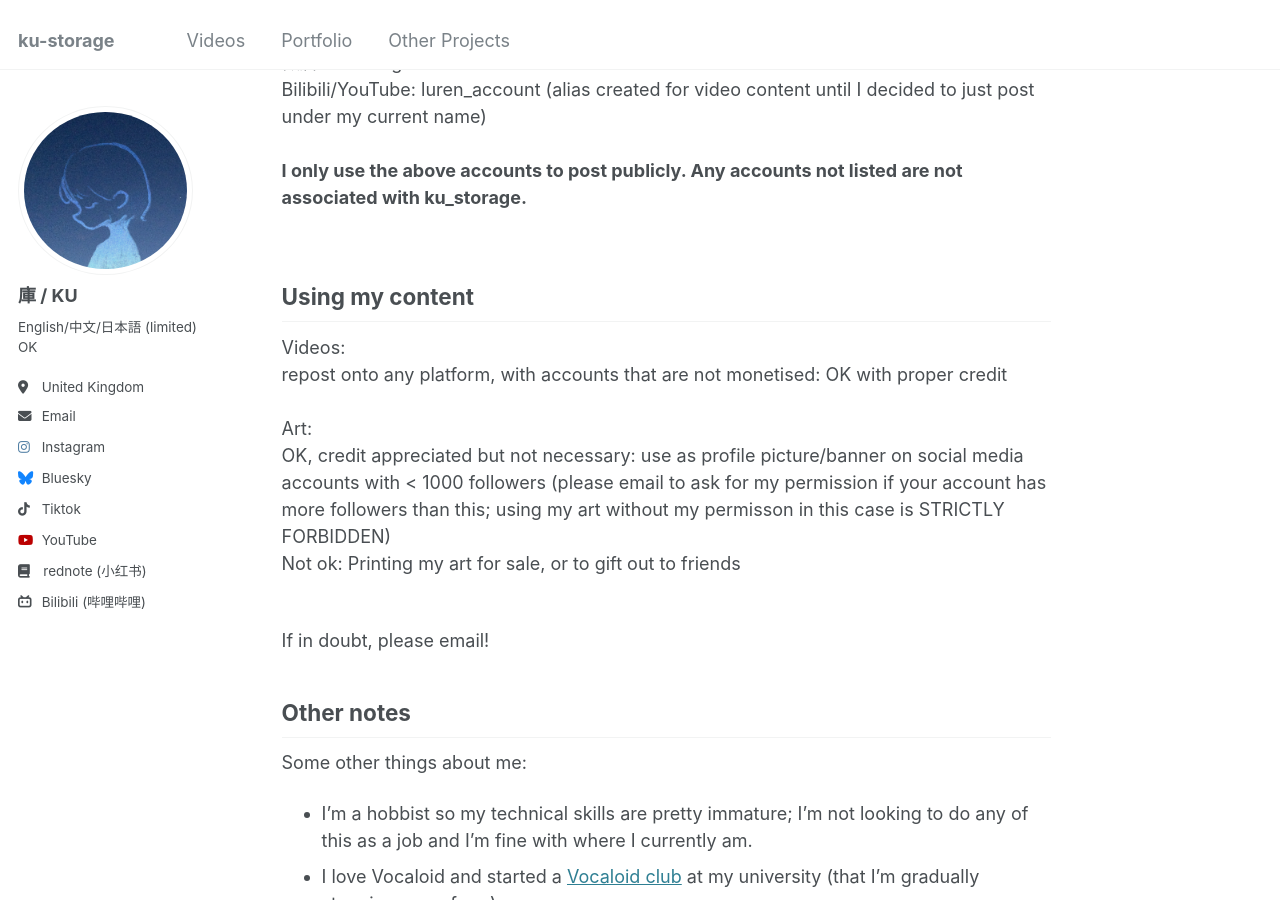
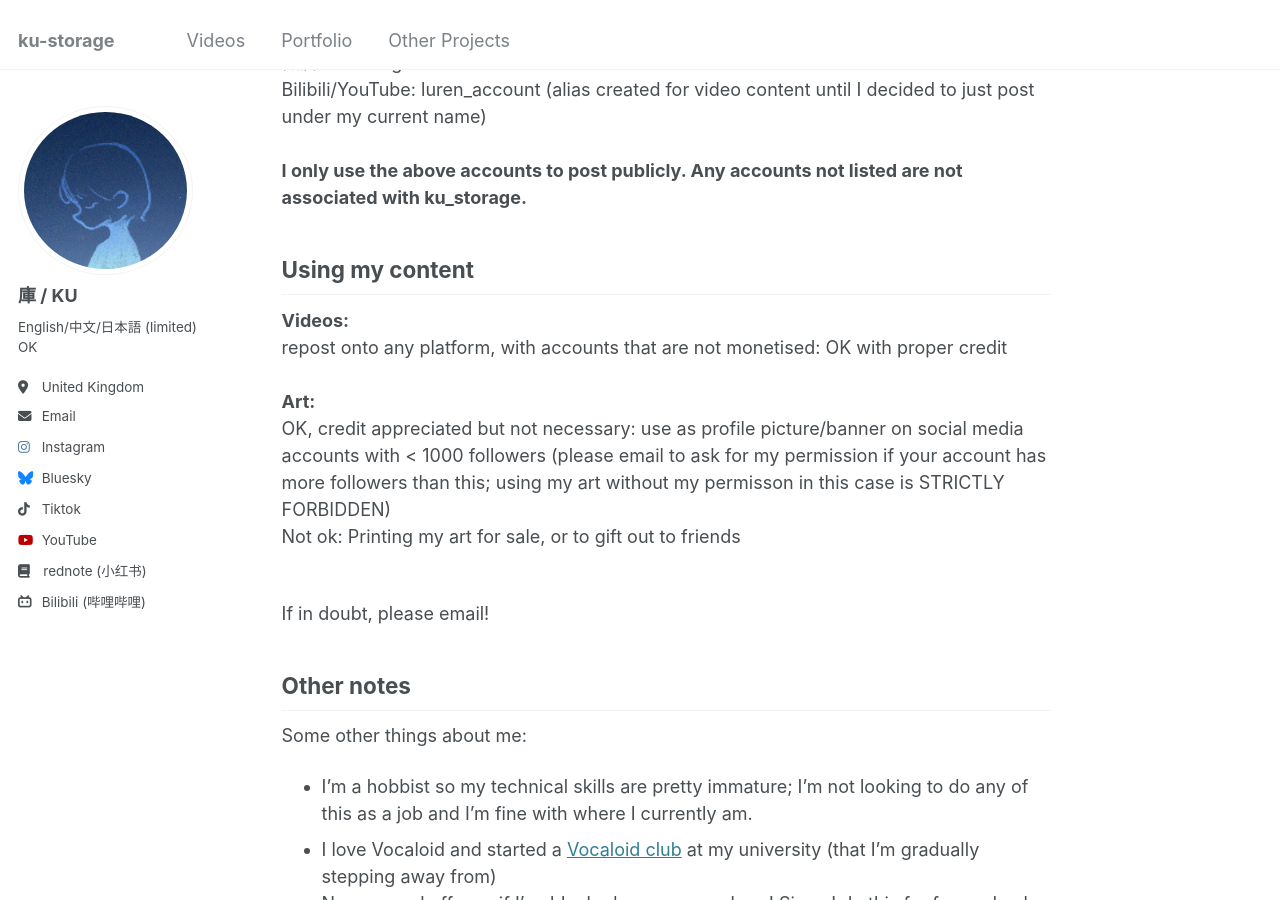
Before and after one commit to ku-storage/ku-storage.github.io, a Jekyll site: the page built from _pages/about.md, in a window 1280 px wide and 900 px high, scrolled down 1001 px. Built offline with Jekyll 4.4.1, drawn with Linux system fonts in a browser that asks for light colours.

Commit message:
Update about.md

```diff
--- a/_pages/about.md
+++ b/_pages/about.md
@@ -34,13 +34,12 @@ Etsy: kustorage <br>
 微店: kustorage <br>
 Bilibili/YouTube: luren_account (alias created for video content until I decided to just post under my current name) <br><br>
 **I only use the above accounts to post publicly. Any accounts not listed are not associated with ku_storage.** <br>
-<br>
 
 Using my content
 ------
-Videos:<br>
+**Videos:**<br>
 repost onto any platform, with accounts that are not monetised: OK with proper credit<br><br>
-Art:<br>
+**Art:**<br>
 OK, credit appreciated but not necessary: use as profile picture/banner on social media accounts with < 1000 followers (please email to ask for my permission if your account has more followers than this; using my art without my permisson in this case is STRICTLY FORBIDDEN)<br>
 Not ok: Printing my art for sale, or to gift out to friends<br><br>
 
```
